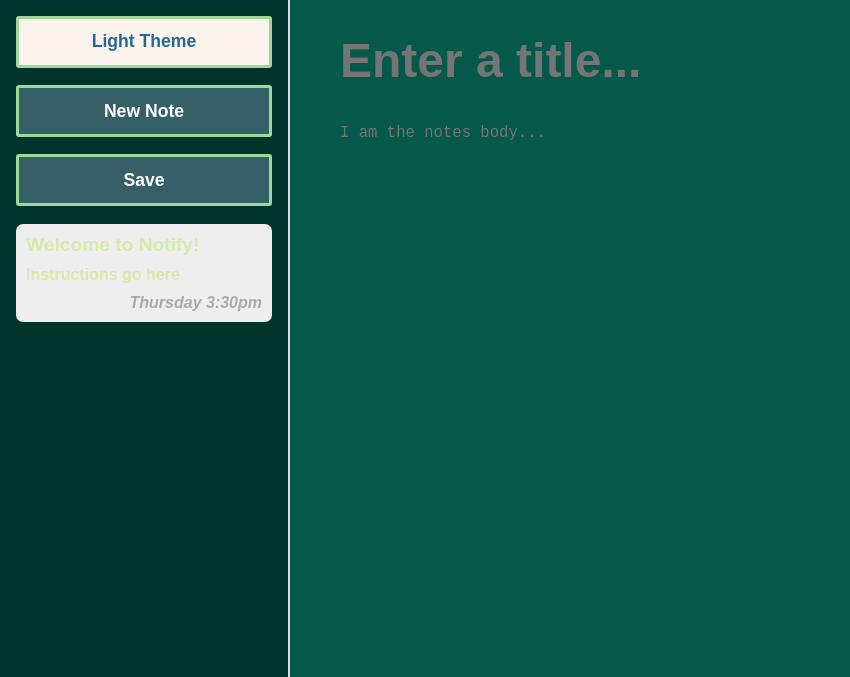
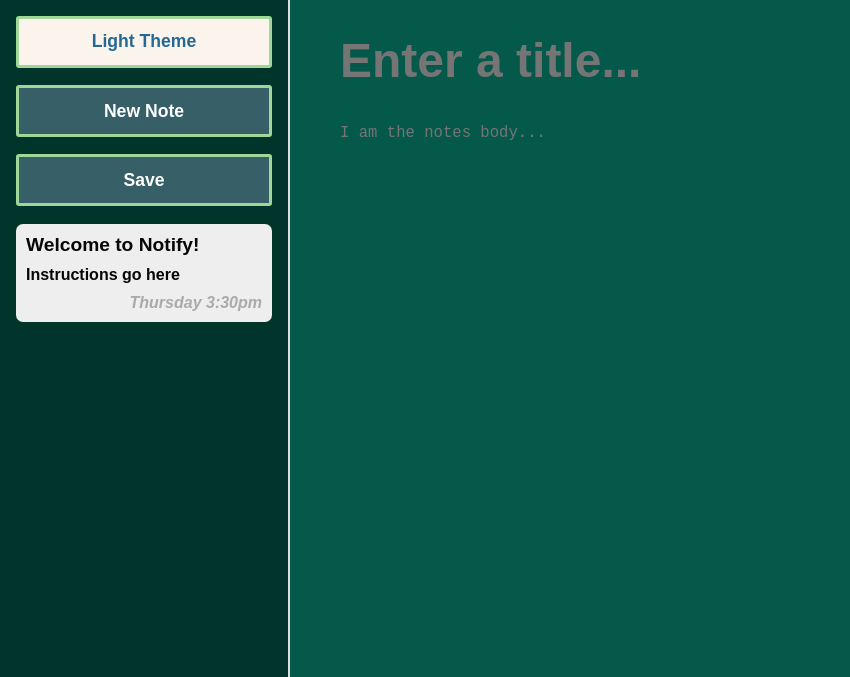
Before and after one commit to 4JMDefense/Agile-project-team, a website with bundled scripts: page index.html in a window 1280 px wide. Both pictures are taken after a click on the button "Dark Theme". Shown: the top 677 px of the page, without its empty margins (0-850 px from the left). Built offline with nearby package versions, Linux system fonts and the light colour scheme.

Commit message:
Dark mode side note font colour adjustment

```diff
--- a/css/stylesheet.css
+++ b/css/stylesheet.css
@@ -194,7 +194,7 @@ footer{
 }
 
 .dark {
-    color: #d6eba9;
+    color: #060606;
   }
 
   .sidebar.dark {
```
